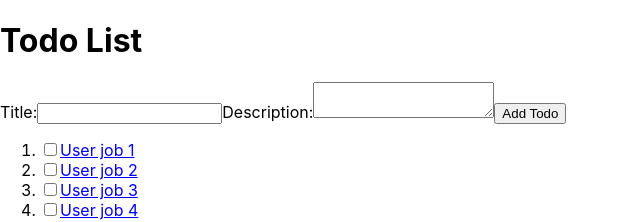
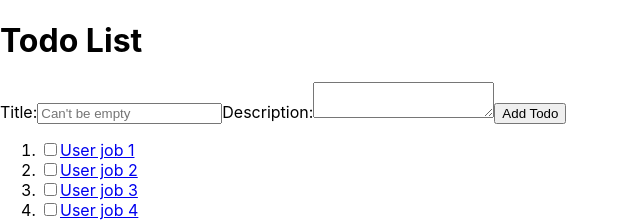
Before and after one commit to ahsatal-pierre/todoListFront, a React (Create React App) app: page / in a window 1280 px wide. Shown: the top 222 px of the page, without its empty margins (0-640 px from the left). Built offline with nearby package versions, Linux system fonts and the light colour scheme.

Commit message:
add new todo in separate component

```diff
--- /dev/null
+++ b/src/AddTodoForm.js
@@ -0,0 +1,50 @@
+import React, { useState, useContext } from 'react';
+import { TodoContext } from './TodoContext';
+
+const AddTodoForm = () => {
+  const { addTodo } = useContext(TodoContext);
+  const [newTodoTitle, setNewTodoTitle] = useState('');
+  const [newTodoDescription, setNewTodoDescription] = useState('');
+
+  const handleNewTodoSubmit = (event) => {
+    event.preventDefault();
+
+    if (newTodoTitle.trim() === '') {
+      alert('Todo title cannot be empty');
+      return;
+    }
+
+    addTodo({
+      title: newTodoTitle,
+      state: 'pending',
+      description: newTodoDescription,
+    });
+
+    setNewTodoTitle('');
+    setNewTodoDescription('');
+  };
+
+  const handleNewTodoTitleChange = (event) => {
+    setNewTodoTitle(event.target.value);
+  };
+
+  const handleNewTodoDescriptionChange = (event) => {
+    setNewTodoDescription(event.target.value);
+  };
+
+  return (
+    <form onSubmit={handleNewTodoSubmit}>
+      <label>
+        Title:
+        <input type="text"  placeholder="Can't be empty" value={newTodoTitle} onChange={handleNewTodoTitleChange} />
+      </label>
+      <label>
+        Description:
+        <textarea value={newTodoDescription} onChange={handleNewTodoDescriptionChange} />
+      </label>
+      <button type="submit">Add Todo</button>
+    </form>
+  );
+};
+
+export default AddTodoForm;
--- a/src/TodoContext.js
+++ b/src/TodoContext.js
@@ -11,7 +11,12 @@ export const TodoProvider = ({ children }) => {
   ]);
 
   const addTodo = (newTodo) => {
-    setTodos((prevTodos) => [newTodo, ...prevTodos]);
+    const newTodoWithId = {
+      id: todos.length + 1,
+      ...newTodo,
+    };
+
+    setTodos((prevTodos) => [newTodoWithId, ...prevTodos ]);
   };
 
   const updateTodoState = (todoId) => {
--- a/src/TodoList.js
+++ b/src/TodoList.js
@@ -2,6 +2,7 @@
 import React, { useContext, useState } from 'react';
 import { Link } from 'react-router-dom';
 import { TodoContext } from './TodoContext';
+import AddTodoForm from './AddTodoForm';
 
 const TodoList = () => {
   const { todos, updateTodoState, addTodo } = useContext(TodoContext);
@@ -45,17 +46,7 @@ const TodoList = () => {
   return (
     <div>
       <h1>Todo List</h1>
-      <form onSubmit={handleNewTodoSubmit}>
-        <label>
-          Title:
-          <input type="text" value={newTodoTitle} onChange={handleNewTodoTitleChange} />
-        </label>
-        <label>
-          Description:
-          <textarea value={newTodoDescription} onChange={handleNewTodoDescriptionChange} />
-        </label>
-        <button type="submit">Add Todo</button>
-      </form>
+      <AddTodoForm />
       <ol>
         {todos.map((todo) => ( <li
             key={todo.id}
```
